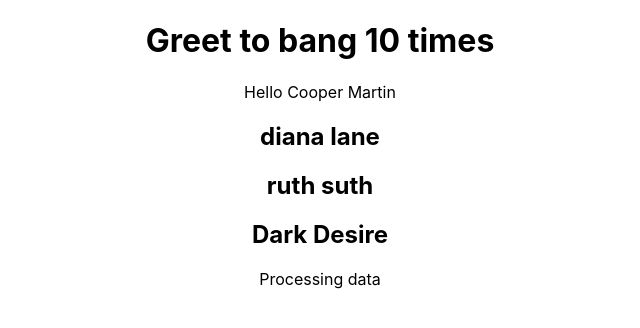
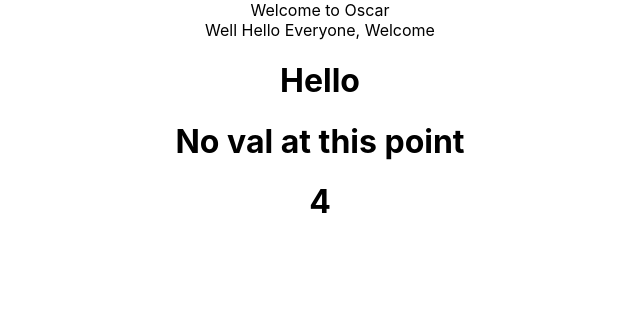
Before and after one commit to shanushikhar/React-typescript, a React (Create React App) app: page / in a window 1280 px wide. Shown: the top 328 px of the page, without its empty margins (320-960 px from the left). Built offline with nearby package versions, Linux system fonts and the light colour scheme.

Commit message:
Added ways to add children val as props

```diff
--- a/src/App.tsx
+++ b/src/App.tsx
@@ -1,36 +1,17 @@
 import "./App.css";
-import CheckingNames from "./components/CheckingNames";
-import Greet from "./components/Greet";
-import Person from "./components/Person";
-import { PersonList } from "./components/PersonList";
+import OptionalProps from "./components/OptionalProps";
+import Oscar from "./components/Oscar";
+import OscarInComponent from "./components/OscarInComponent";
 
 function App() {
-  const name = {
-    first: "Cooper",
-    last: "Martin",
-  };
-
-  const personNames = [
-    {
-      firstname: "diana",
-      lastname: "lane",
-    },
-    {
-      firstname: "ruth",
-      lastname: "suth",
-    },
-    {
-      firstname: "Dark",
-      lastname: "Desire",
-    },
-  ];
-
   return (
     <div className="App">
-      <Greet name={"bang"} number={10} isLoggedIn={true} />
-      <Person namexyz={name} />
-      <PersonList names={personNames} />
-      <CheckingNames status="processing" />
+      <Oscar>Welcome to Oscar</Oscar>
+      <OscarInComponent>
+        <Oscar>Well Hello Everyone, Welcome</Oscar>
+      </OscarInComponent>
+
+      <OptionalProps message={4} message1="Hello" />
     </div>
   );
 }
--- a/src/components/CheckingNames.tsx
+++ /dev/null
@@ -1,17 +0,0 @@
-type checkingNameprops = {
-  status: "success" | "fail" | "processing"; // <union> it will make sure status value only comprises these only
-};
-
-export default function CheckingNames(props: checkingNameprops) {
-  let message = "Success";
-
-  if (props.status === "success") {
-    message = "Success";
-  } else if (props.status === "processing") {
-    message = "Processing data";
-  } else if (props.status === "fail") {
-    message = "Message Failed";
-  }
-
-  return <div>{message}</div>;
-}
--- a/src/components/Greet.tsx
+++ /dev/null
@@ -1,18 +0,0 @@
-import React from 'react'
-
-// we can also use interface, all upto se
-type DefinigProps = {
-    name : string,
-    number: number,
-    isLoggedIn: boolean
-}
-
-export default function Greet(props:DefinigProps) {
-  return (
-    <div>
-        <h1>
-        {props.isLoggedIn && `Greet to ${props.name} ${props.number} times`}
-        </h1>
-    </div>
-  )
-}
--- /dev/null
+++ b/src/components/OptionalProps.tsx
@@ -0,0 +1,18 @@
+// Passing Optional props
+
+interface OptionalPropsVal {
+  message1: string;
+  message2?: string; // adding ? will make this props optional to pass from parent component
+  message: number;
+}
+
+export default function OptionalProps(props: OptionalPropsVal) {
+  const { message2 = "No val at this point" } = props; // Destructing in Tsx
+  return (
+    <div>
+      <h1>{props.message1}</h1>
+      <h1>{message2}</h1>
+      <h1>{props.message}</h1>
+    </div>
+  );
+}
--- /dev/null
+++ b/src/components/Oscar.tsx
@@ -0,0 +1,9 @@
+// rendering children
+
+type oscarProps = {
+  children: string;
+};
+
+export default function Oscar(props: oscarProps) {
+  return <div>{props.children}</div>;
+}
--- /dev/null
+++ b/src/components/OscarInComponent.tsx
@@ -0,0 +1,8 @@
+// rendering in Component
+interface oscarProps {
+  children: React.ReactNode; // ReactNode is a Component's type provided by "@types/react": "^18.0.21",
+}
+
+export default function OscarInComponent(props: oscarProps) {
+  return <div>{props.children}</div>;
+}
--- a/src/components/Person.tsx
+++ /dev/null
@@ -1,13 +0,0 @@
-interface nameProps {
-    namexyz : {
-        first:string
-        last:string
-    }
-}
-
-export default function Person(props:nameProps) {
-
-  return (
-    <div>Hello {props.namexyz.first} {props.namexyz.last}</div>
-  )
-}
--- a/src/components/PersonList.tsx
+++ /dev/null
@@ -1,20 +0,0 @@
-type namesArrayProps = {
-  names: {
-    firstname: string;
-    lastname: string;
-  }[];
-};
-
-export const PersonList = (props: namesArrayProps) => {
-  return (
-    <div>
-      {props.names.map((name) => {
-        return (
-          <h2 key={name.firstname}>
-            {name.firstname} {name.lastname}
-          </h2>
-        );
-      })}
-    </div>
-  );
-};
```
Also changed, not shown: 1 other file (tests, documents, lock files or other folders).
